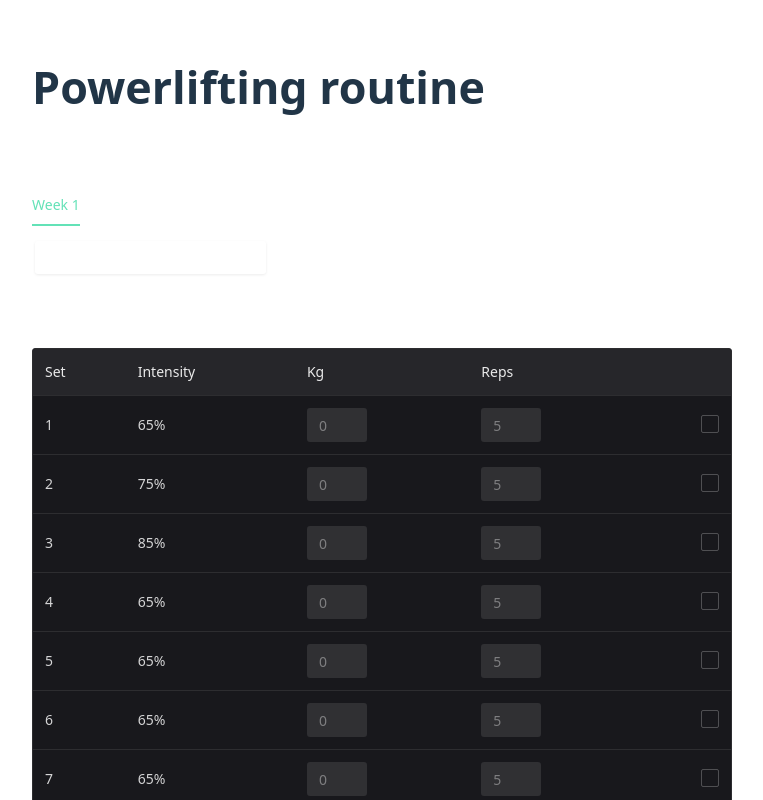
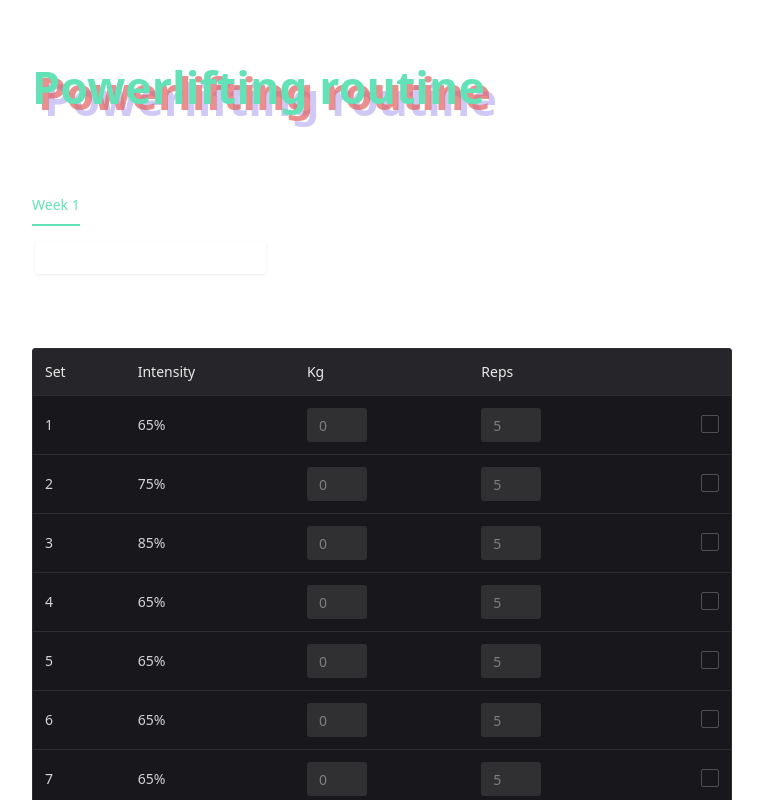
Before and after one commit to Sollien/lift, a Vue app: page / in a window 1280 px wide. Shown: the top 800 px of the page, without its empty margins (258-1021 px from the left). Built offline with nearby package versions, Linux system fonts and the light colour scheme.

Commit message:
Title styling effect

```diff
--- a/src/style.css
+++ b/src/style.css
@@ -58,6 +58,10 @@ button:focus, button:focus-visible {
   text-align: right;
 }
 
+.relative {
+  position: relative;
+}
+
 #app {
   max-width: 1280px;
   margin: 0 auto;
--- a/src/style.scss
+++ b/src/style.scss
@@ -63,6 +63,10 @@ button {
 	text-align: right;
 }
 
+.relative {
+	position: relative;
+}
+
 #app {
 	max-width: 1280px;
 	margin: 0 auto;
--- a/src/views/WorkoutRoutine.vue
+++ b/src/views/WorkoutRoutine.vue
@@ -1,5 +1,10 @@
 <template>
-	<h1>Powerlifting routine</h1>
+	<div class="relative">
+		<h1>Powerlifting routine</h1>
+		<span class="h1-echo">Powerlifting routine</span>
+		<span class="h1-echo">Powerlifting routine</span>
+	</div>
+	<div class="border-bottom"></div>
 	<n-collapse
 		class="rm-collapse"
 	>
@@ -121,10 +126,30 @@ const state = reactive(new State())
 <style scoped lang="scss">
 h1 {
 	text-align: left;
+	color: #63e2b7;
 }
 
 h3 {
 	text-align: left;
+}
+
+.h1-echo {
+	position: absolute;
+	top: 6px;
+	left: 6px;
+	font-size: 3.2em;
+	font-weight: bold;
+	line-height: 1.1;
+	text-align: left;
+	color: #e26363b9;
+	z-index: -1;
+
+	&:nth-of-type(2) {
+		color: #7663e258;
+		top: 12px;
+		left: 12px;
+		z-index: -2;
+	}
 }
 
 .rm-collapse {
```
Also changed, not shown: 1 other file (tests, documents, lock files or other folders).
